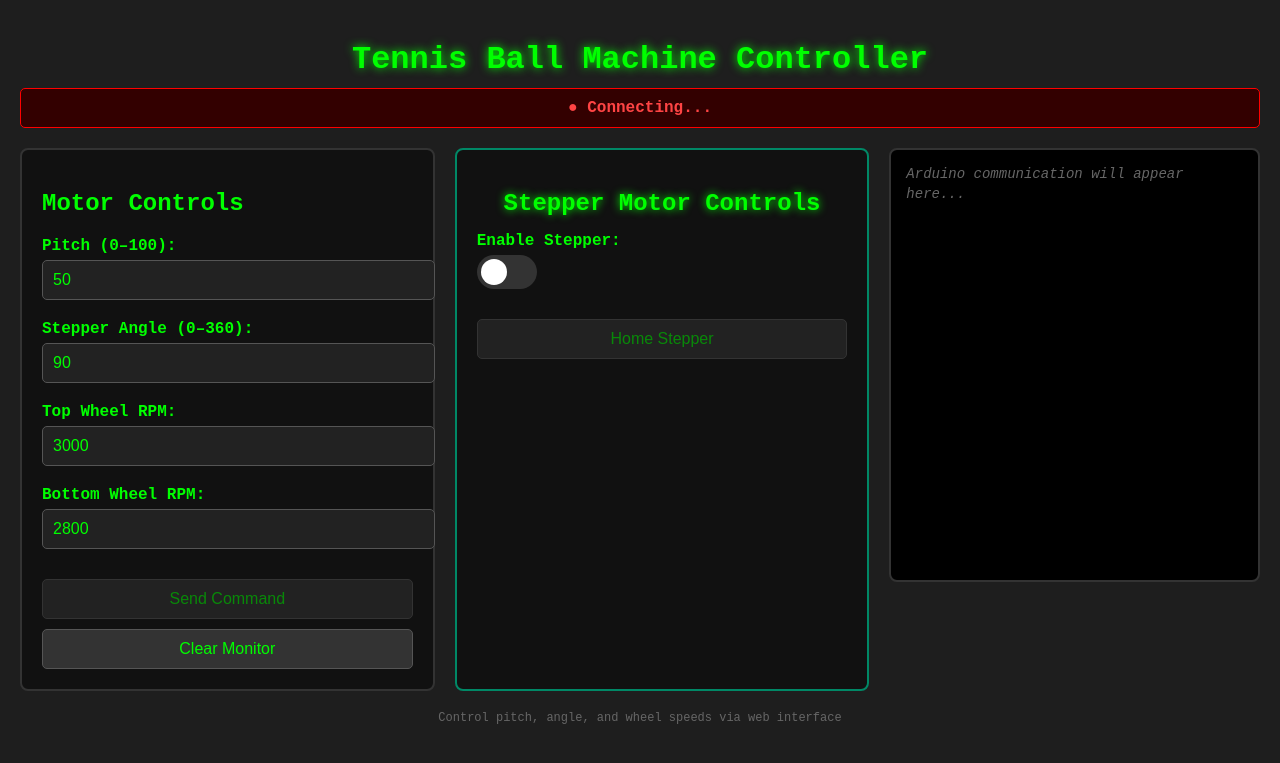
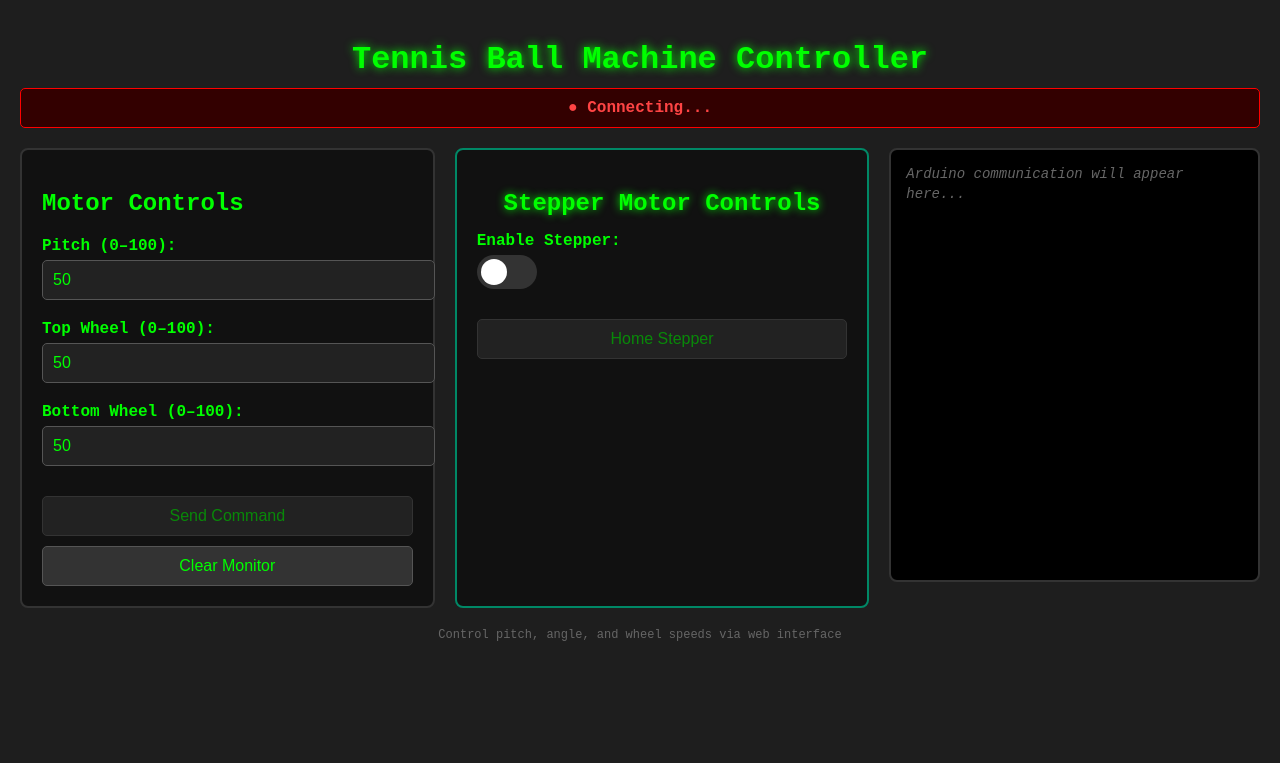
Before and after one commit to PadmanabhaKavasseri/TennisBallMachine, a Flask app: template templates/controller_v1.html in a window 1280 px wide. Shown: the top 763 px of the page. Run offline with Flask 3, Linux system fonts and the light colour scheme; the template is opened without the code that fills it, so the values that code supplies are empty; some libraries are stand-ins or nearby versions.

Commit message:
all 3 pwms working

```diff
--- a/templates/controller_v1.html
+++ b/templates/controller_v1.html
@@ -218,16 +218,12 @@
         <input type="number" id="pitchInput" min="0" max="100" value="50" />
       </div>
       <div class="motor-group">
-        <label for="angleInput">Stepper Angle (0–360):</label>
-        <input type="number" id="angleInput" min="0" max="360" value="90" />
+        <label for="topWheelInput">Top Wheel (0–100):</label>
+        <input type="number" id="topWheelInput" min="0" max="100" value="50" />
       </div>
       <div class="motor-group">
-        <label for="topWheelInput">Top Wheel RPM:</label>
-        <input type="number" id="topWheelInput" min="0" max="5000" value="3000" />
-      </div>
-      <div class="motor-group">
-        <label for="bottomWheelInput">Bottom Wheel RPM:</label>
-        <input type="number" id="bottomWheelInput" min="0" max="5000" value="2800" />
+        <label for="bottomWheelInput">Bottom Wheel (0–100):</label>
+        <input type="number" id="bottomWheelInput" min="0" max="100" value="50" />
       </div>
       <button onclick="sendMotorCommand()" id="sendBtn" disabled>Send Command</button>
       <button onclick="clearMonitor()">Clear Monitor</button>
@@ -263,7 +259,6 @@
     const monitor = document.getElementById('monitor');
     const statusDiv = document.getElementById('status');
     const pitchInput = document.getElementById('pitchInput');
-    const angleInput = document.getElementById('angleInput');
     const sendBtn = document.getElementById('sendBtn');
     const homeBtn = document.getElementById('homeBtn');
     let messageCount = 0;
@@ -307,18 +302,17 @@
 
     function sendMotorCommand() {
       const pitch = pitchInput.value.trim();
-      const angle = angleInput.value.trim();
       const top = document.getElementById('topWheelInput').value.trim();
       const bottom = document.getElementById('bottomWheelInput').value.trim();
 
-      if (!pitch || !angle || !top || !bottom) {
+      if (!pitch || !top || !bottom) {
         addMessage('Error: All fields must be filled', new Date().toLocaleTimeString(), 'error-text');
         return;
       }
 
       const version = "1.0";
       const msgId = Date.now();
-      const coreMessage = `TOP_MOTOR=${top}|BOTTOM_MOTOR=${bottom}|STEPPER=${angle}|LA=${pitch}`;
+      const coreMessage = `TOP_MOTOR=${top}|BOTTOM_MOTOR=${bottom}|LA=${pitch}`;
       const baseMessage = `MSG_START|${version}|${msgId}|${coreMessage}`;
       const checksum = baseMessage.split('').reduce((sum, char) => sum + char.charCodeAt(0), 0) % 256;
       const fullMessage = `${baseMessage}|#${checksum}|MSG_END`;
```
Also changed, not shown: 1 other file.
